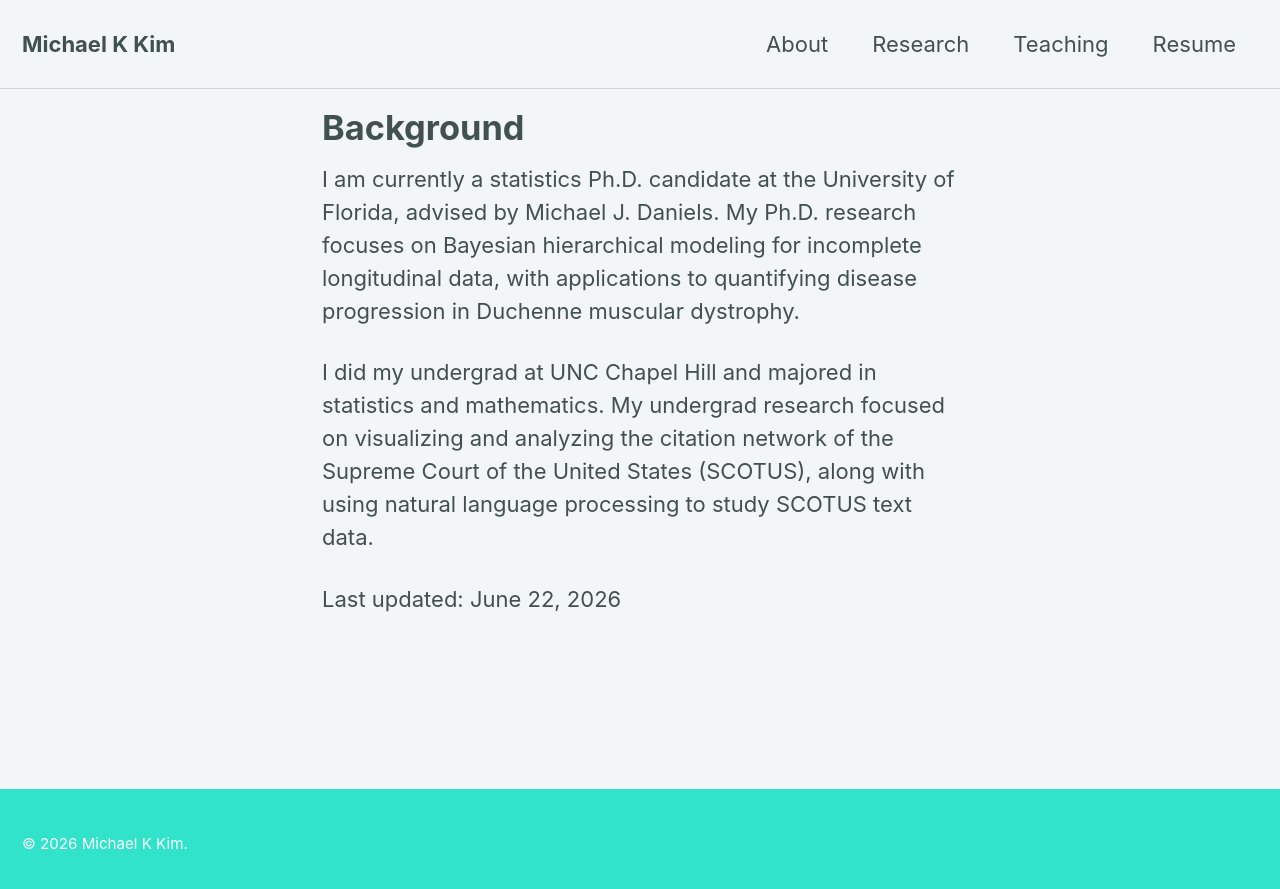
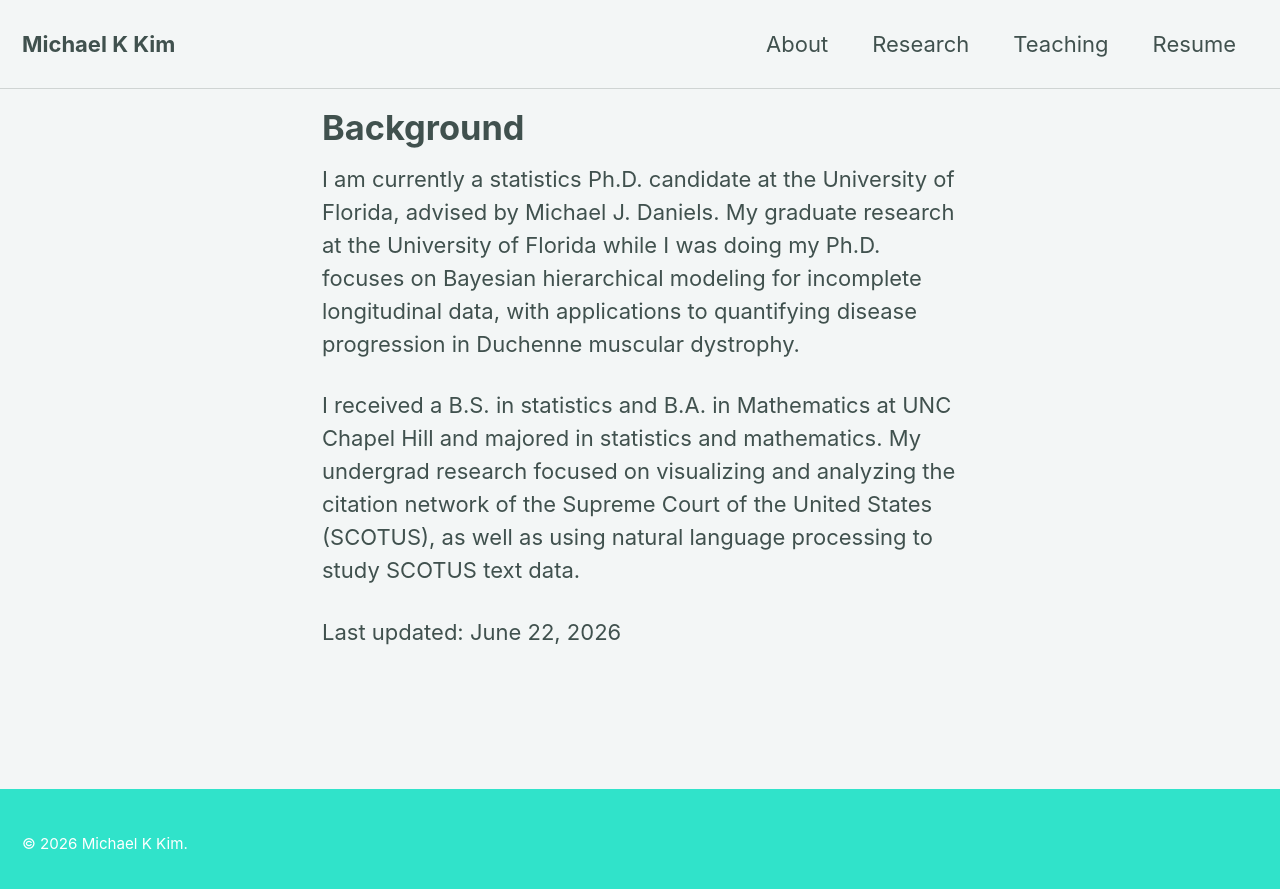
Before and after one commit to michaelkkim/michaelkkim.github.io, a Jekyll site: the page built from _pages/about.md, in a window 1280 px wide. Shown: the top 889 px of the page. Built offline with Jekyll 4.4.1, drawn with Linux system fonts in a browser that asks for light colours; cached includes are drawn as plain includes; nearby versions of some CDN libraries.

Commit message:
Update about.md

```diff
--- a/_pages/about.md
+++ b/_pages/about.md
@@ -1,12 +1,12 @@
 ---
 title: "Background"
-permalink: /about/
+permalink: /background/
 ##header:
   ##image: "/images/griffin_floyd.jpg"
 ---
 
-I am currently a statistics Ph.D. candidate at the University of Florida, advised by Michael J. Daniels. My Ph.D. research focuses on Bayesian hierarchical modeling for incomplete longitudinal data, with applications to quantifying disease progression in Duchenne muscular dystrophy.
+I am currently a statistics Ph.D. candidate at the University of Florida, advised by Michael J. Daniels. My graduate research at the University of Florida while I was doing my Ph.D. focuses on Bayesian hierarchical modeling for incomplete longitudinal data, with applications to quantifying disease progression in Duchenne muscular dystrophy.
 
-I did my undergrad at UNC Chapel Hill and majored in statistics and mathematics. My undergrad research focused on visualizing and analyzing the citation network of the Supreme Court of the United States (SCOTUS), along with using natural language processing to study SCOTUS text data.
+I received a B.S. in statistics and B.A. in Mathematics at UNC Chapel Hill and majored in statistics and mathematics. My undergrad research focused on visualizing and analyzing the citation network of the Supreme Court of the United States (SCOTUS), as well as using natural language processing to study SCOTUS text data.
 
 Last updated: June 22, 2026
```
